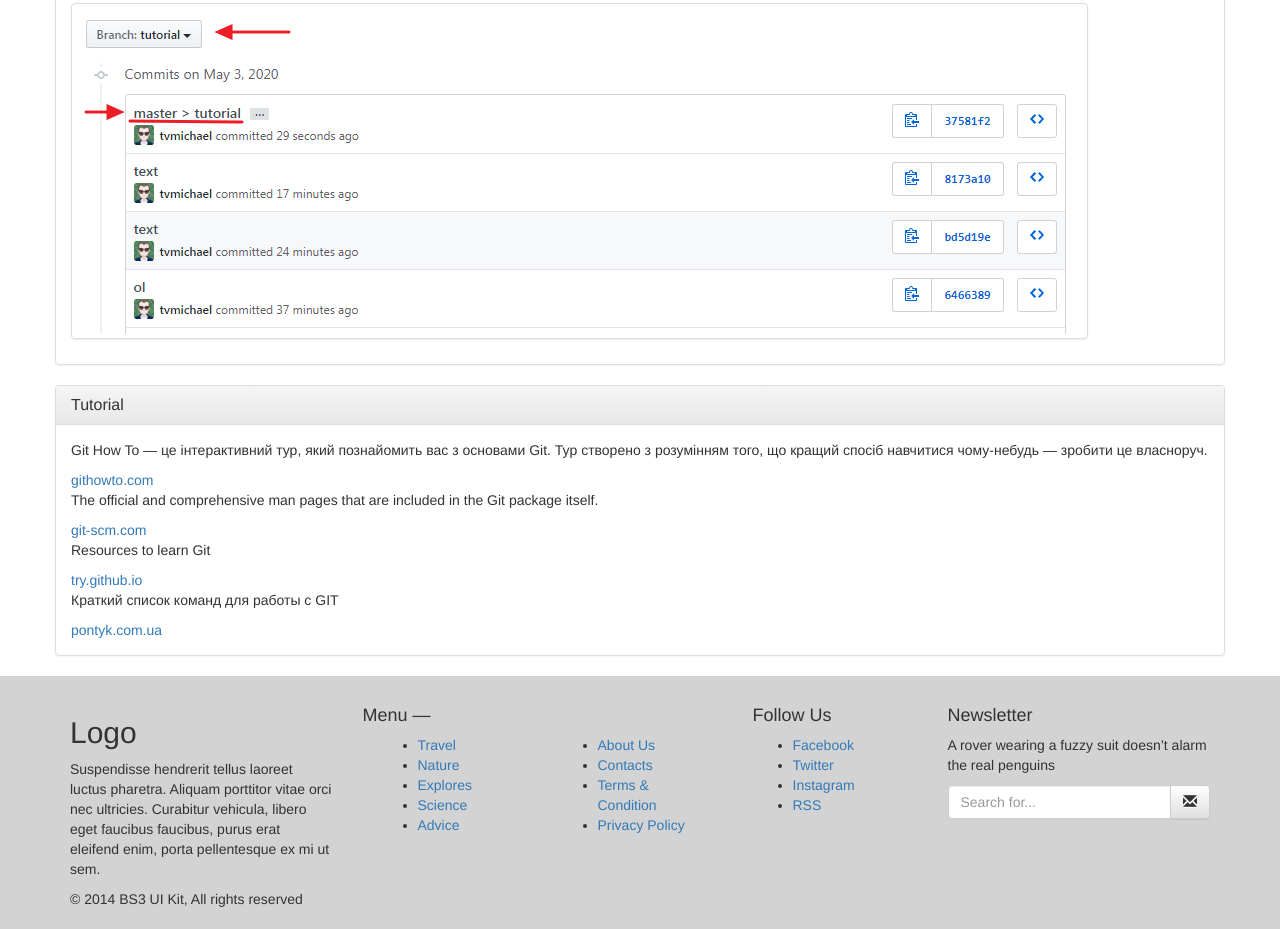
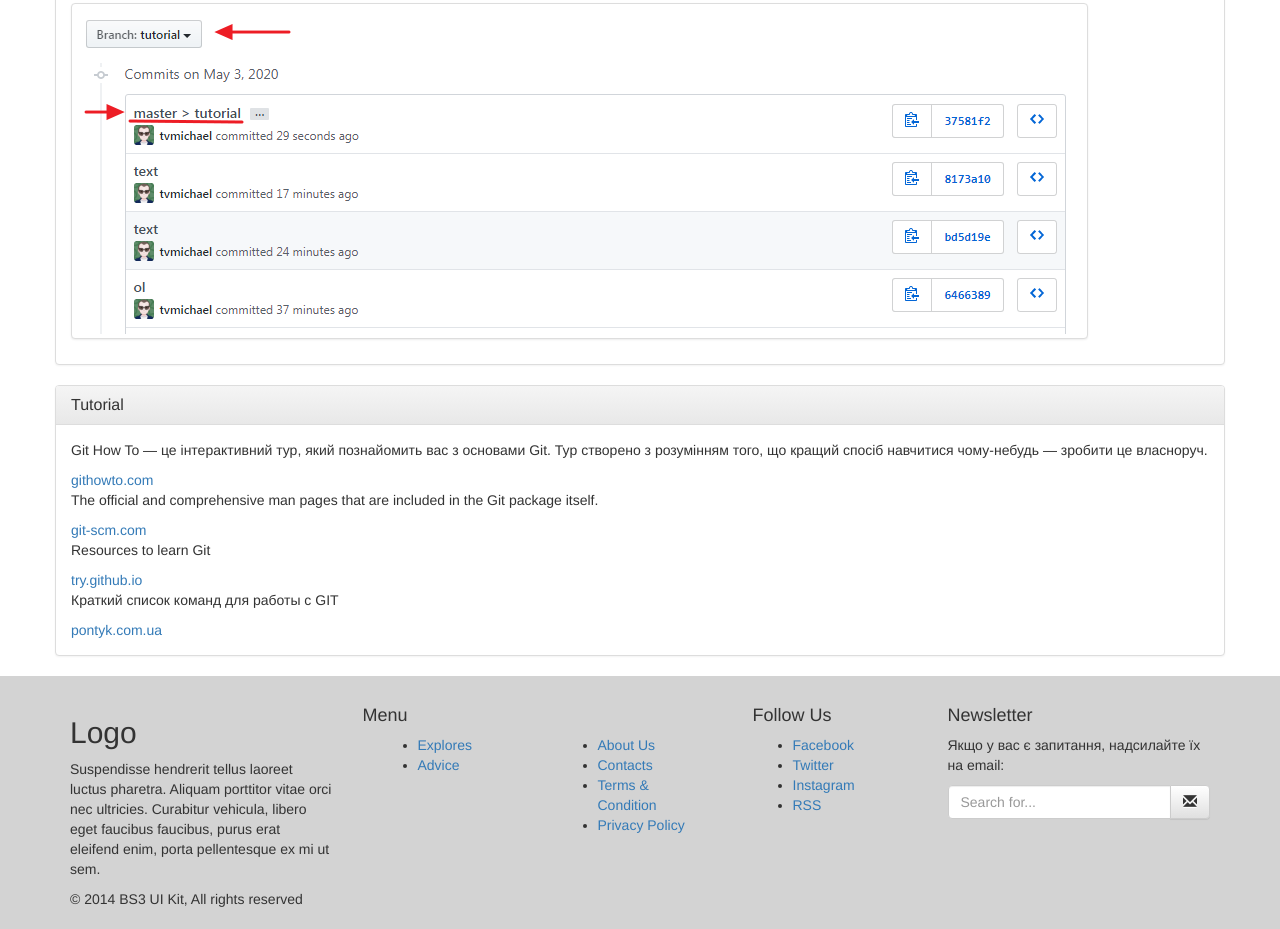
Before and after one commit to tvmichael/git.lessons, a plain HTML site: page index.html in a window 1280 px wide. Shown: the part 4986-5915 px from the top of the page. Drawn offline with nearby package versions, Linux system fonts and the light colour scheme.

Commit message:
change footer

```diff
--- a/index.html
+++ b/index.html
@@ -180,17 +180,18 @@
         <div class="row">
             <div class="col-md-3 footer-brand animated fadeInLeft">
                 <h2>Logo</h2>
-                <p>Suspendisse hendrerit tellus laoreet luctus pharetra. Aliquam porttitor vitae orci nec ultricies. Curabitur vehicula, libero eget faucibus faucibus, purus erat eleifend enim, porta pellentesque ex mi ut sem.</p>
+                <p>
+                    Suspendisse hendrerit tellus laoreet luctus pharetra.
+                    Aliquam porttitor vitae orci nec ultricies.
+                    Curabitur vehicula, libero eget faucibus faucibus, purus erat eleifend enim, porta pellentesque ex mi ut sem.
+                </p>
                 <p>© 2014 BS3 UI Kit, All rights reserved</p>
             </div>
             <div class="col-md-4 footer-nav animated fadeInUp">
-                <h4>Menu —</h4>
+                <h4>Menu</h4>
                 <div class="col-md-6">
                     <ul class="pages">
-                        <li><a href="#">Travel</a></li>
-                        <li><a href="#">Nature</a></li>
                         <li><a href="#">Explores</a></li>
-                        <li><a href="#">Science</a></li>
                         <li><a href="#">Advice</a></li>
                     </ul>
                 </div>
@@ -214,7 +215,7 @@
             </div>
             <div class="col-md-3 footer-ns animated fadeInRight">
                 <h4>Newsletter</h4>
-                <p>A rover wearing a fuzzy suit doesn’t alarm the real penguins</p>
+                <p>Якщо у вас є запитання, надсилайте їх на email:</p>
                 <p>
                 <div class="input-group">
                     <input type="text" class="form-control" placeholder="Search for...">
```
